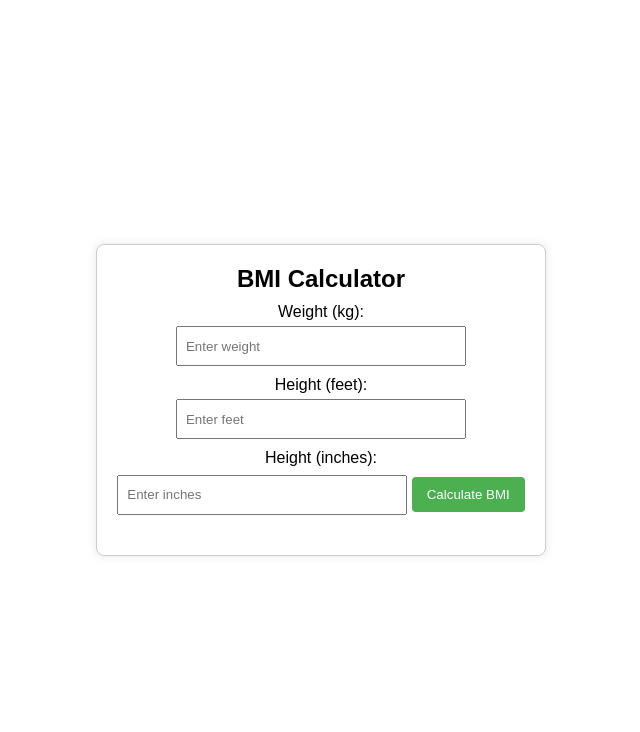
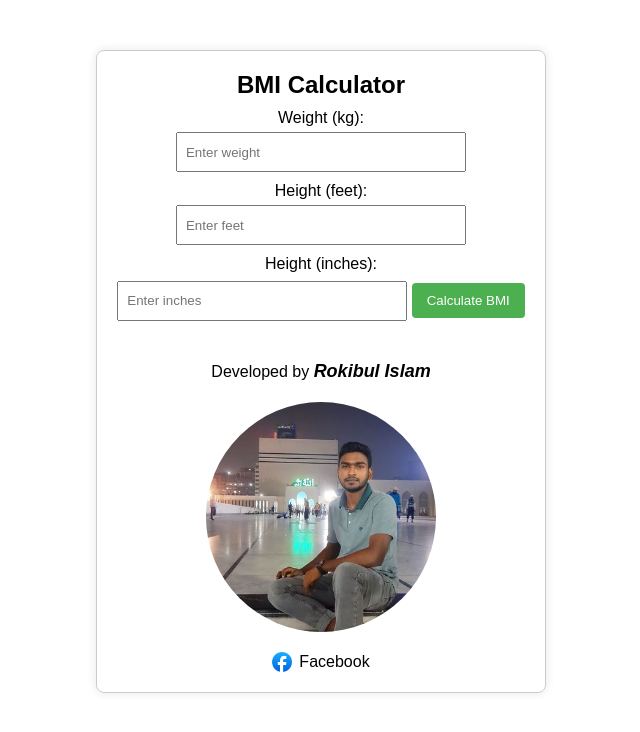
Before and after one commit to dev-moshiur/bmi-calculator-by-rokibul, a plain HTML site: page index.html in a window 1280 px wide. Shown: the whole page, without its empty margins (319-959 px from the left). Drawn offline with Linux system fonts and the light colour scheme.

Commit message:
commited

```diff
--- a/index.html
+++ b/index.html
@@ -4,7 +4,7 @@
     <meta charset="UTF-8" />
     <meta name="viewport" content="width=device-width, initial-scale=1.0" />
     <link rel="stylesheet" href="style.css" />
-    <title>BMI Calculator</title>
+    <title>BMI Calculator by rokibul</title>
   </head>
   <body>
     <div class="calculator">
@@ -27,6 +27,20 @@
       <button onclick="calculateBMI()">Calculate BMI</button>
 
       <div id="result"></div>
+      <div class="img">
+        <div class="heading">Developed by <span>Rokibul Islam</span></div>
+        <div class="imgContainer">
+          <img src="./rokibul.jpg" alt="" />
+        </div>
+      </div>
+      <div class="links">
+        <a
+          href="https://www.facebook.com/profile.php?id=100080939991016"
+          target="_blank"
+          class="facebook"
+          ><img src="./facebook.png" alt="" /><span>Facebook</span></a
+        >
+      </div>
     </div>
     <script src="script.js"></script>
   </body>
--- a/style.css
+++ b/style.css
@@ -9,8 +9,8 @@ body {
   display: flex;
   align-items: center;
   justify-content: center;
-  height: 100vh;
-  margin: 0;
+
+  margin: 50px 0px;
 }
 
 .calculator {
@@ -54,3 +54,47 @@ button:hover {
   margin-top: 20px;
   font-weight: bold;
 }
+.img {
+  display: flex;
+  align-items: center;
+  flex-direction: column;
+  justify-content: center;
+  row-gap: 20px;
+  margin-top: 40px;
+}
+.img .heading {
+  font-weight: 500px;
+}
+.img span {
+  font-weight: 600;
+  font-size: 18px;
+  font-style: italic;
+}
+.img img {
+  object-fit: cover;
+  width: 230px;
+  height: 230px;
+  transform: scale(1.4) translateY(-30px);
+}
+.imgContainer {
+  width: 230px;
+  height: 230px;
+  border-radius: 50%;
+  overflow: hidden;
+}
+.links {
+  margin-top: 20px;
+}
+.facebook {
+  color: black;
+  text-decoration: none;
+  font-weight: 500;
+  display: flex;
+  align-items: center;
+  column-gap: 7px;
+  justify-content: center;
+}
+.facebook img {
+  width: 20px;
+  height: 20px;
+}
```
Also changed, not shown: facebook.png (added), rokibul.jpg (added).
